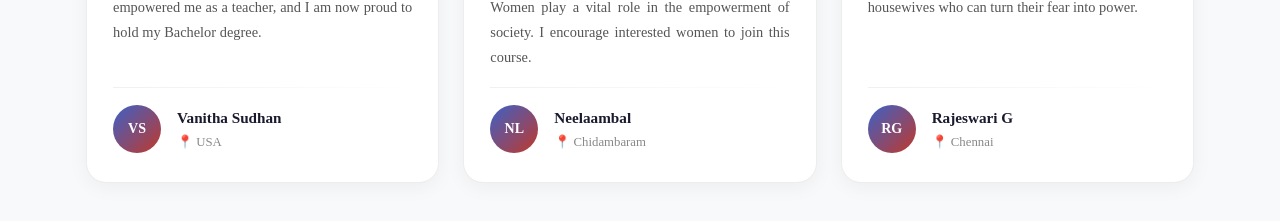
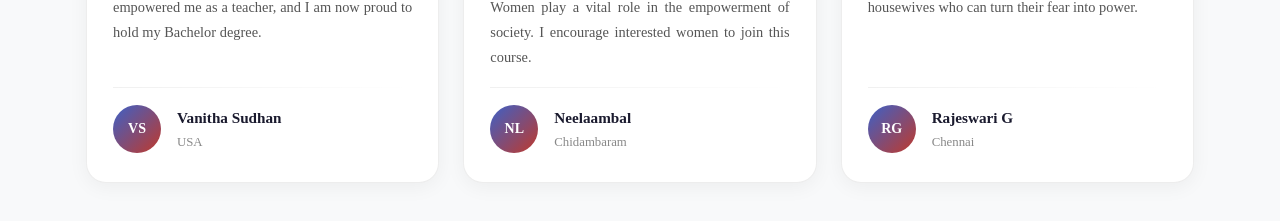
Before and after one commit to Jaisuriya978/SKB-Institute, a React (Vite) app: page / in a window 1280 px wide. Shown: the part 7600-7821 px from the top of the page. Built offline with nearby package versions, Linux system fonts and the light colour scheme.

Commit message:
update all

```diff
--- a/src/components/Testimonials.jsx
+++ b/src/components/Testimonials.jsx
@@ -267,7 +267,7 @@ export default function Testimonials() {
                   <div className="review-avatar">{review.initials}</div>
                   <div>
                     <p className="review-name mb-0">{review.name}</p>
-                    <p className="review-location mb-0">📍 {review.location}</p>
+                    <p className="review-location mb-0"> {review.location}</p>
                   </div>
                 </div>
 
```
